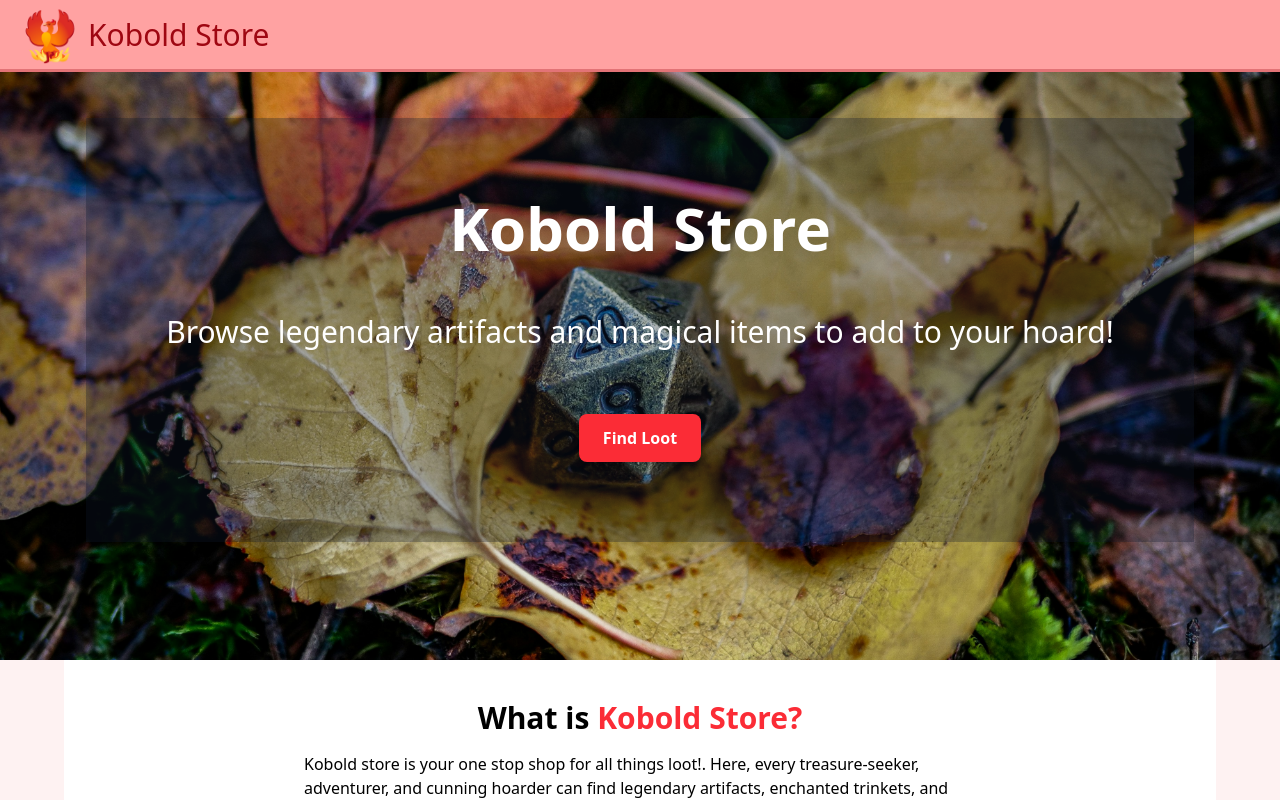
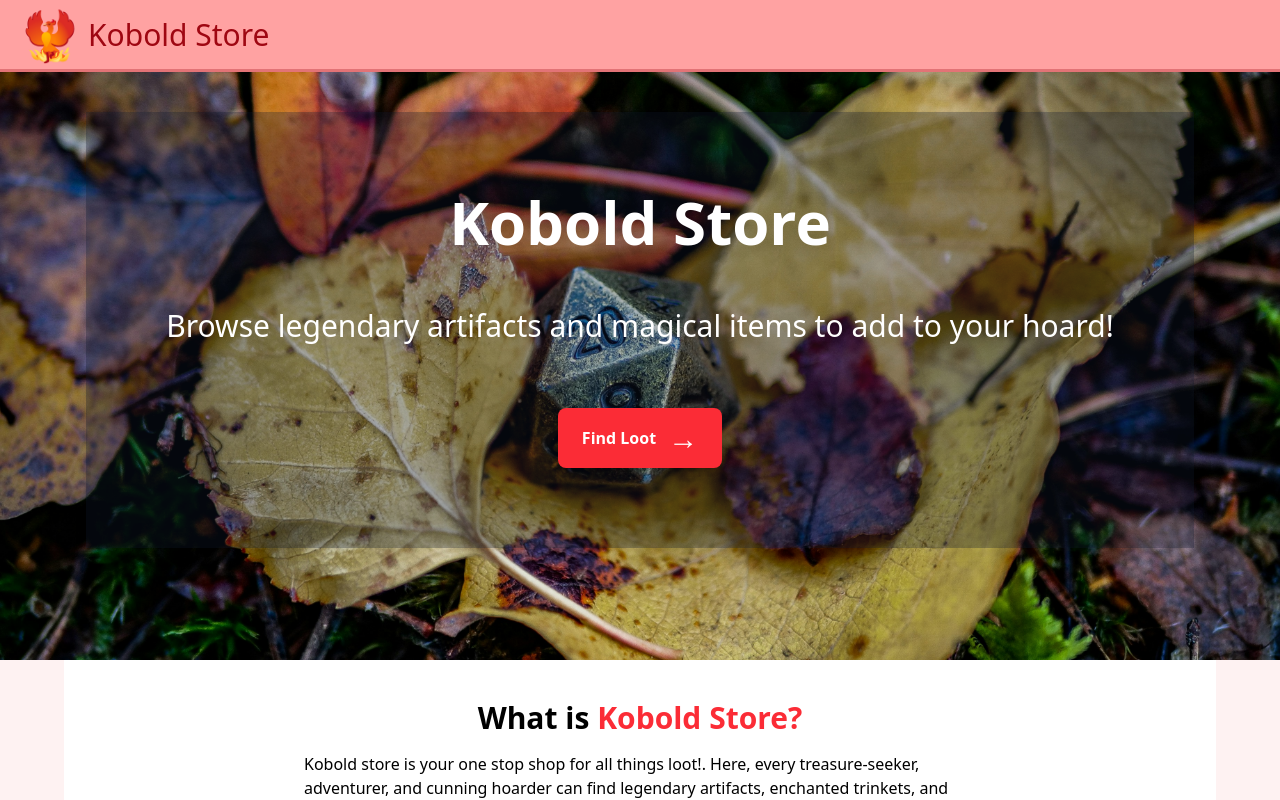
Before and after one commit to Solenasth/kobold-store, a Vue app: page / in a window 1280 px wide. Shown: the top 800 px of the page. Built offline with nearby package versions, Linux system fonts and the light colour scheme; the HTML template or start-up script is replaced by a standard one.

Commit message:
refactor: :lipstick: improve homeview button styles

```diff
--- a/src/views/HomeView.vue
+++ b/src/views/HomeView.vue
@@ -11,9 +11,9 @@
       </p>
       <router-link
         to="/products"
-        class="text-semibold mt-6 inline-block rounded-lg bg-red-500 px-6 py-3 font-semibold text-white shadow-md hover:bg-red-700"
+        class="text-semibold mt-6 flex items-center rounded-lg bg-red-500 px-6 py-3 font-semibold text-white shadow-md hover:bg-red-700"
       >
-        Find Loot
+        <span>Find Loot </span> <span class="pl-3 text-3xl">→</span>
       </router-link>
     </div>
   </section>
```
